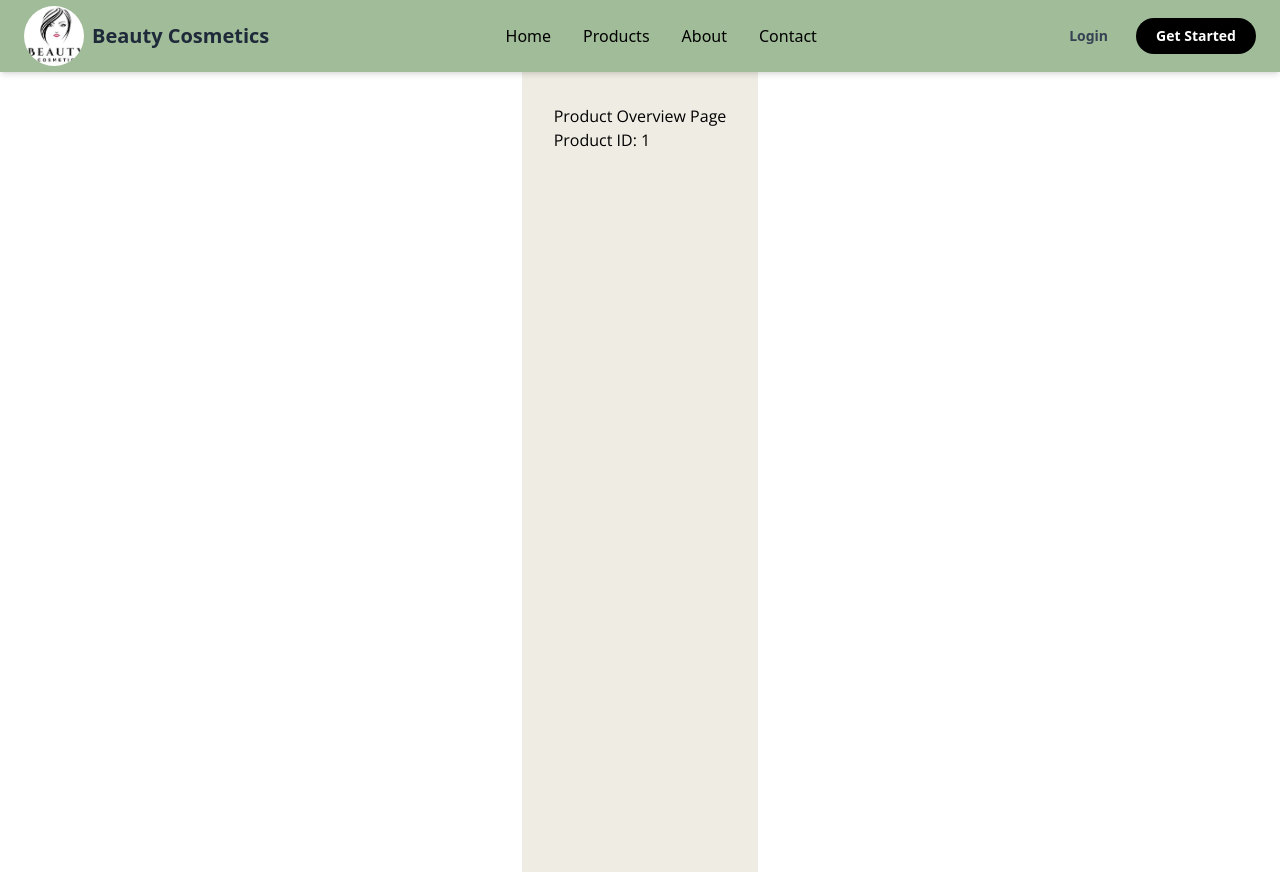
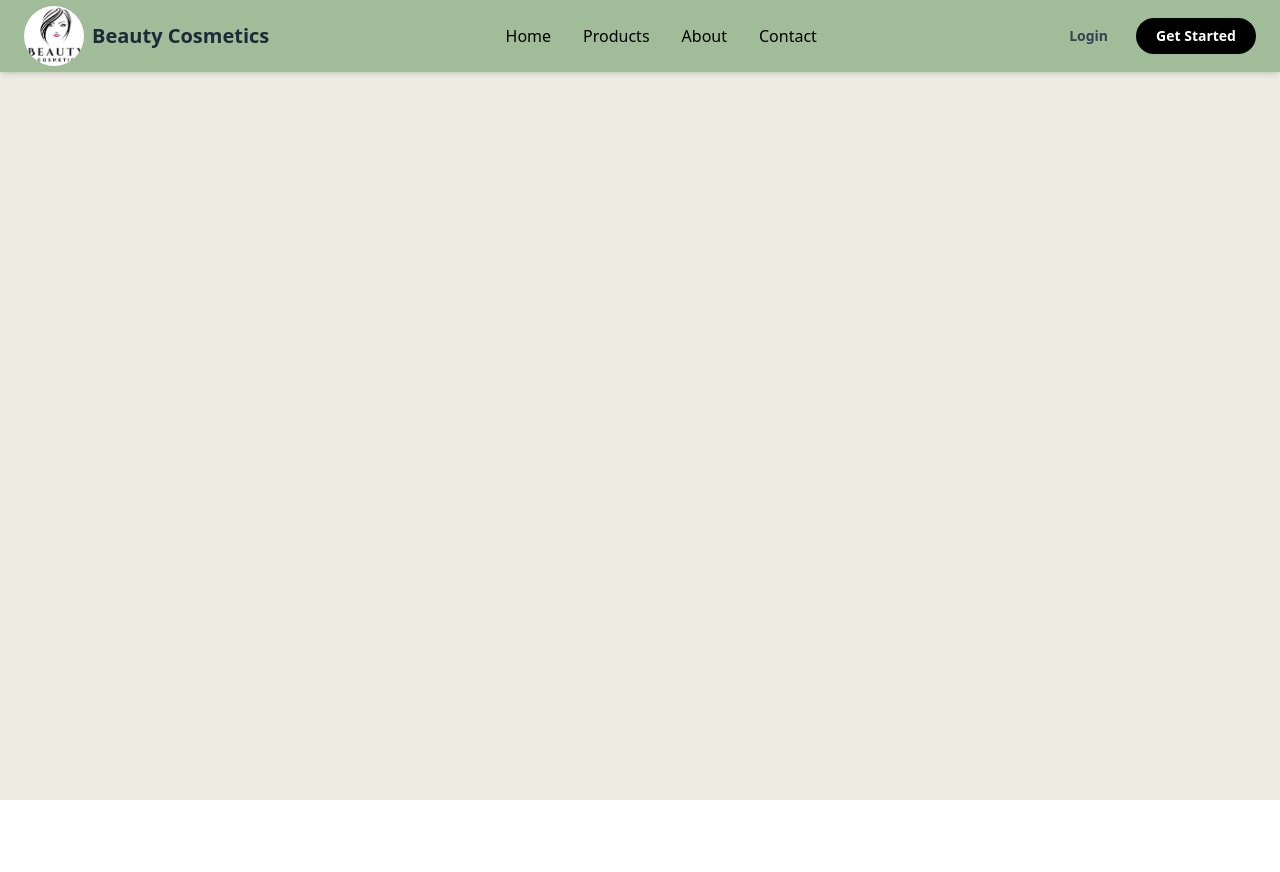
Before and after one commit to Eranga035225/cbc-frontend, a React (Vite) app: page /overview/1 in a window 1280 px wide. After the commit the page ends 800 px from the top, so only its background shows below. Built offline with nearby package versions, Linux system fonts and the light colour scheme; no server answers.

Commit message:
start developing product overview page

```diff
--- a/src/pages/client/productOverview.jsx
+++ b/src/pages/client/productOverview.jsx
@@ -34,10 +34,11 @@ useEffect(
 
 
   return(
-  <div className="bg-secondary min-h-screen p-8 font-fancy">
-    <h1>Product Overview Page</h1>
-    <p>Product ID: {productId}</p>
-
+  <div className="bg-secondary  w-full h-full flex">
+    <div className="w-[50% h-full ">
+    </div>
+     <div className="w-[50%] h-full ">
+    </div>
   </div>
 
   )
```
